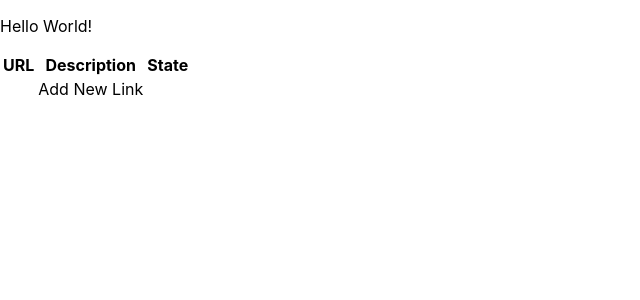
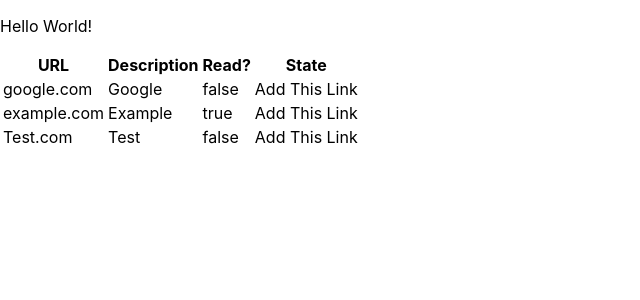
Before and after one commit to aaronbrunet/read-l8r, a React (Create React App) app in the folder playground/read-later/: page / in a window 1280 px wide. Shown: the top 300 px of the page, without its empty margins (0-640 px from the left). Built offline with nearby package versions, Linux system fonts and the light colour scheme.

Commit message:
Implemented basic add to state

```diff
--- a/playground/read-later/src/App.js
+++ b/playground/read-later/src/App.js
@@ -2,12 +2,26 @@ import React from 'react'
 import List from './components/list.js'
 
 const App = () => {
+
+  const links = [
+    {
+      url: "google.com",
+      description: "Google",
+      read: false
+    },
+    {
+      url: "example.com",
+      description: "Example",
+      read: true
+    },
+  ]
+
   return (
     <div className="App">
       <header className="App-header">
       </header>
       <p>Hello World!</p>
-      <List />
+      <List data={links} />
     </div>
   );
 }
--- a/playground/read-later/src/components/list.js
+++ b/playground/read-later/src/components/list.js
@@ -1,21 +1,44 @@
 import React, {useState} from 'react'
 
 const List = (props) => {
-    const [newLink,addNewLink] = useState('');
+    const [link,addLink] = useState(props.data);
+    const list = props.data;
+    const add = (url,description,read) => {
+        //const {url,description,read} = url,description,read
+        //addNewLink({[event.target.name]:event.target.innerHTML})
+        addLink([...list, {url:url, description:description,read:read}])
+        //addLink({url:url, description:description,read:read})
+    }
+
+    const rows = list.map((row,index) => {
+        return (
+            <tr key={index}>
+                <td>{row.url}</td>
+                <td>{row.description}</td>
+                <td>{row.read.toString()}</td>
+                <td onClick={()=>add(row.url,row.description,row.read)}>Add This Link</td>
+            </tr>
+        )
+    })
+
     return(
         <table>
             <thead>
                 <tr>
                     <th>URL</th>
                     <th>Description</th>
+                    <th>Read?</th>
                     <th>State</th>
                 </tr>
             </thead>
             <tbody>
-                <tr>
-                    <td>{newLink}</td>
-                    <td onClick={()=>addNewLink('Clicked!')}>Add New Link</td>
-                </tr>
+                {rows}
+                <tr key='3'>
+                <td>Test.com</td>
+                <td>Test</td>
+                <td>false</td>
+                <td onClick={()=>add("Test.com","Test",false)}>Add This Link</td>
+            </tr>
             </tbody>
         </table>
     );
```
